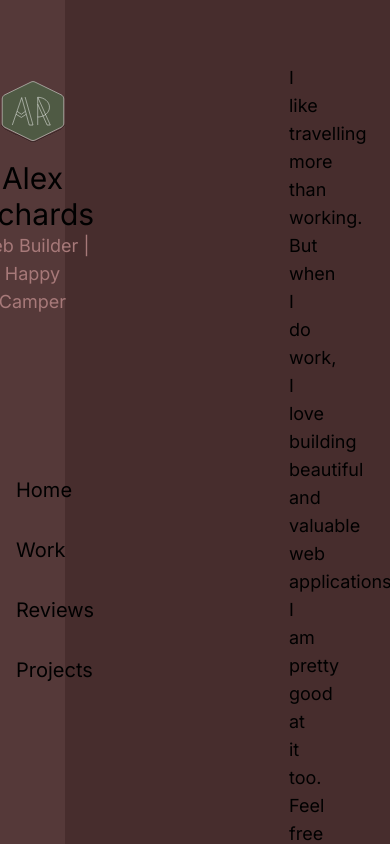
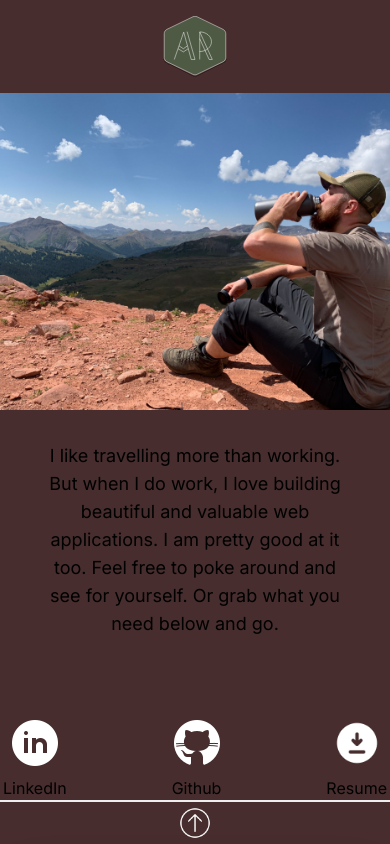
Before and after one commit to AlexRichards9595/portfolio, a Next.js app: page / in a window 390 px wide. Built offline with nearby package versions, Linux system fonts and the light colour scheme.

Commit message:
added responsiveness for home and work

```diff
--- a/src/app/layout.tsx
+++ b/src/app/layout.tsx
@@ -2,6 +2,9 @@ import type { Metadata } from "next";
 import { Inter } from "next/font/google";
 import "./globals.css";
 import Sidebar from "@/components/Sidebar";
+import BottomDrawer from "@/components/BottomDrawer";
+import Image from "next/image";
+import React from "react";
 
 const inter = Inter({ subsets: ["latin"] });
 
@@ -17,9 +20,13 @@ export default function RootLayout({
 }>) {
   return (
     <html lang="en">
-      <body className={`${inter.className} flex flex-row h-screen overflow-y-hidden`}>
-      <Sidebar/>
-      <div className={'max-h-screen w-5/6 overflow-y-auto grow'}>{children}</div>
+      <body className={`${inter.className} flex flex-col h-screen`}>
+      <Image src={'/logo.svg'} className={'w-16 h-16 my-4 mx-auto lg:hidden'} width={400} height={400} alt={'Logo'}/>
+      <div className={'flex flex-row grow overflow-y-hidden'}>
+        <Sidebar/>
+        <div className={'max-h-screen w-screen overflow-y-auto grow'}>{children}</div>
+      </div>
+      <BottomDrawer/>
       </body>
     </html>
   );
--- a/src/app/page.tsx
+++ b/src/app/page.tsx
@@ -3,8 +3,8 @@ import Link from "next/link";
 
 export default function Home() {
   return (
-    <div className={'flex flex-col items-center pt-8 px-56 w-full h-full overflow-y-auto'}>
-      <Image className={'w-full h-[1000px] object-cover object-top rounded-2xl mb-8'} src={'/landing-image.jpg'} width={1000} height={1000} alt={'Landing Image'}/>
+    <div className={'flex flex-col items-center lg:pt-8 lg:px-48 w-full h-full overflow-y-auto'}>
+      <Image className={'w-full h-96 lg:h-[600px] object-cover object-top lg:rounded-2xl mb-8'} src={'/landing-image.jpg'} width={1000} height={1000} alt={'Landing Image'}/>
       <p className={'text-lg w-4/5 text-center'}>I like travelling more than working. But when I do work, I love building beautiful and valuable web applications. I am pretty good at it too. Feel free to
        poke around and see for yourself. Or grab what you need below and go.</p>
       <div className={'flex flex-row w-96 justify-between mt-20'}>
--- a/src/app/work/page.tsx
+++ b/src/app/work/page.tsx
@@ -3,15 +3,15 @@ import React from "react";
 import Image from "next/image";
 const Work = ()=> {
   return (
-      <div className="flex flex-row h-full w-1/2 mx-auto pt-8">
-        <div className={'flex flex-col items-center h-5/6 w-48 mr-4'}>
+      <div className="flex flex-row min-h-screen h-fit w-11/12 lg:w-1/2 mx-auto py-8">
+        <div className={'flex flex-col items-center w-48 mr-4'}>
           <Image src={'/icon-arrow-up.png'} alt={'Arrow'} height={50} width={50}/>
           <span className={'w-[2px] bg-lightest h-full'}/>
           <span className={'mt-4 bg-lightest h-4 w-4 rounded-full'}/>
         </div>
         <div className={'flex flex-col h-5/6 py-4 justify-between'}>
           {employerData.map(company => (
-              <div key={company.name} className={'flex flex-col py-4 px-8 bg-secondary rounded-2xl my-6 w-4/5'}>
+              <div key={company.name} className={'flex flex-col py-4 px-8 bg-secondary rounded-2xl my-6 lg:w-4/5'}>
                 <div className={'flex flex-row justify-between items-end mb-4'}>
                   <p className={'text-2xl'}>{company.name}</p>
                   <p className={'text-lightest'}>{company.time}</ p>
--- /dev/null
+++ b/src/components/BottomDrawer.tsx
@@ -0,0 +1,31 @@
+'use client'
+import {Drawer} from "@/components/MaterialTailwind";
+import React, {useState} from "react";
+import Link from "next/link";
+import Image from "next/image";
+
+const BottomDrawer = () => {
+  const [open, setOpen] = useState(false)
+  return (
+      <div className={'h-12 w-screen lg:hidden border-t-2'}>
+        <div className={'flex items-center justify-center h-full w-full'} onClick={() => setOpen(true)}>
+          <Image className={'w-8 h-8'} src={'/icon-menu-open.png'} alt={'Arrow'} height={50} width={50}/>
+        </div>
+      <Drawer className={'bg-secondary pt-16'} size={600} open={open} placeholder={undefined} placement={"bottom"} onClose={() => setOpen(false)}>
+        <div className={'flex flex-col items-center pb-8'}>
+          <Image src={'/logo.svg'} className={'w-16 h-16 mb-4'} width={400} height={400} alt={'Logo'}/>
+          <p className={'text-3xl text-center'}>Alex Richards</p>
+          <p className={'text-lg text-center text-lightest'}>Web Builder | Happy Camper</p>
+        </div>
+        <div className={'flex flex-col grow justify-center items-center w-full'}>
+          <Link href={'/'} onClick={() => setOpen(false)} className={'hover:bg-primary w-full p-4 text-center'}><p className={'text-xl'}>Home</p></Link>
+          <Link href={'/work'} onClick={() => setOpen(false)} className={'hover:bg-primary w-full p-4 text-center'}><p className={'text-xl'}>Work</p></Link>
+          <Link href={'/reviews'} onClick={() => setOpen(false)} className={'hover:bg-primary w-full p-4 text-center'}><p className={'text-xl'}>Reviews</p></Link>
+          <Link href={'/projects'} onClick={() => setOpen(false)} className={'hover:bg-primary w-full p-4 text-center'}><p className={'text-xl'}>Projects</p></Link>
+        </div>
+      </Drawer>
+      </div>
+  )
+}
+
+export default BottomDrawer
--- a/src/components/MaterialTailwind.ts
+++ b/src/components/MaterialTailwind.ts
@@ -1,24 +1,8 @@
 'use client'
 
 import {
-    Timeline,
-    TimelineItem,
-    TimelineConnector,
-    TimelineHeader,
-    TimelineIcon,
-    TimelineBody,
-    Accordion,
-    AccordionBody,
-    AccordionHeader
+    Drawer
 } from '@material-tailwind/react'
 
-export { Timeline,
-    TimelineItem,
-    TimelineConnector,
-    TimelineHeader,
-    TimelineIcon,
-    TimelineBody,
-    Accordion,
-    AccordionBody,
-    AccordionHeader
+export { Drawer
 };
--- a/src/components/Sidebar.tsx
+++ b/src/components/Sidebar.tsx
@@ -2,7 +2,7 @@ import Link from "next/link";
 import Image from "next/image";
 
 const Sidebar = () => {
-  return <div className={'flex flex-col items-center h-screen w-1/6 bg-secondary pt-20 sticky'}>
+  return <div className={'hidden lg:flex flex-col items-center h-screen w-96 bg-secondary pt-20 sticky'}>
     <div className={'flex flex-col items-center'}>
       <Image src={'/logo.svg'} className={'w-16 h-16 mb-4'} width={400} height={400} alt={'Logo'}/>
       <p className={'text-3xl text-center'}>Alex Richards</p>
```
Also changed, not shown: public/icon-menu-open.png (added).
